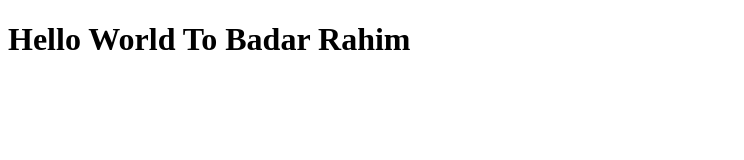
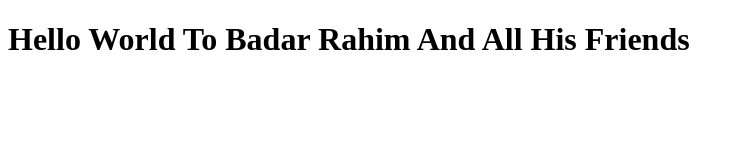
Before and after one commit to badarrahim/ReactPiaicBootcamp, a plain HTML site: page index.html in a window 1280 px wide. Shown: the whole page, without its empty margins (0-744 px from the left). Drawn offline with Linux system fonts and the light colour scheme.

Commit message:
updatednew index.html

```diff
--- a/index.html
+++ b/index.html
@@ -8,7 +8,7 @@
 </head>
 
 <body>
-    <h1>Hello World To Badar Rahim</h1>
+    <h1>Hello World To Badar Rahim And All His Friends</h1>
 </body>
 
 </html>
```
